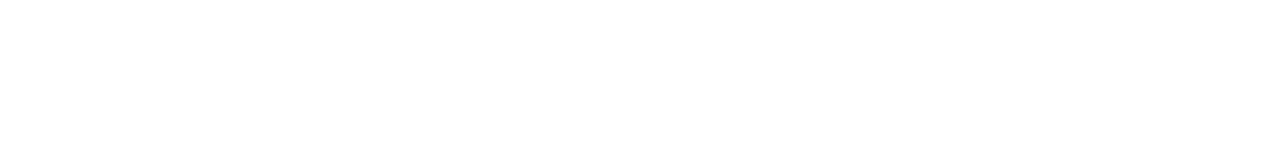
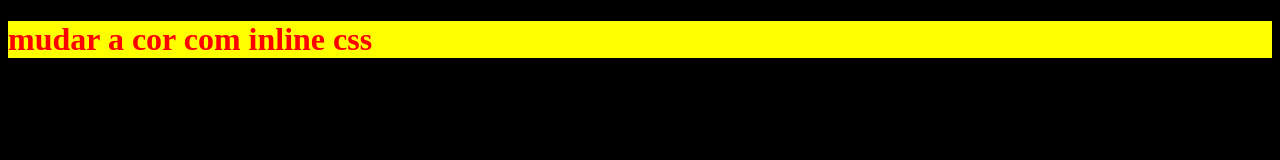
Before and after one commit to zzGb46/07-03-html, a plain HTML site: page index.html in a window 1280 px wide. Drawn offline with Linux system fonts and the light colour scheme.

Commit message:
atualização

```diff
--- a/index.css
+++ b/index.css
@@ -0,0 +1,7 @@
+body{
+    background-color: black;
+}
+
+h1{
+    background-color: yellow;
+}
--- a/index.html
+++ b/index.html
@@ -3,9 +3,11 @@
 <head>
     <meta charset="UTF-8">
     <meta name="viewport" content="width=device-width, initial-scale=1.0">
-    <title>Document</title>
+    <link rel="stylesheet" a href="index.css">
+    <title>aprendendo css</title>
 </head>
 <body>
-
+    <!-- inlinecss -->
+    <h1 style="color: red">mudar a cor com inline css</h1>
 </body>
 </html>
```
